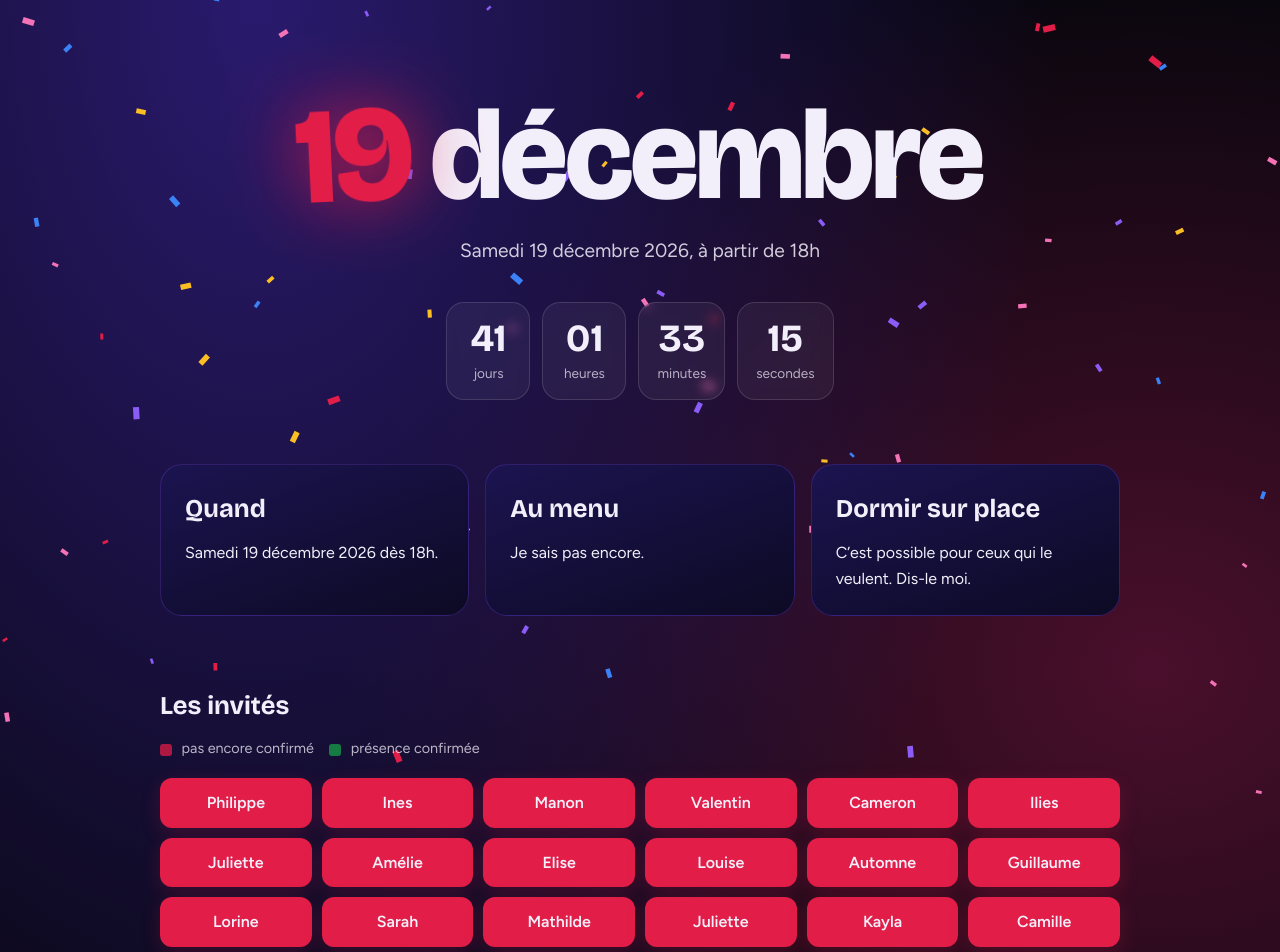
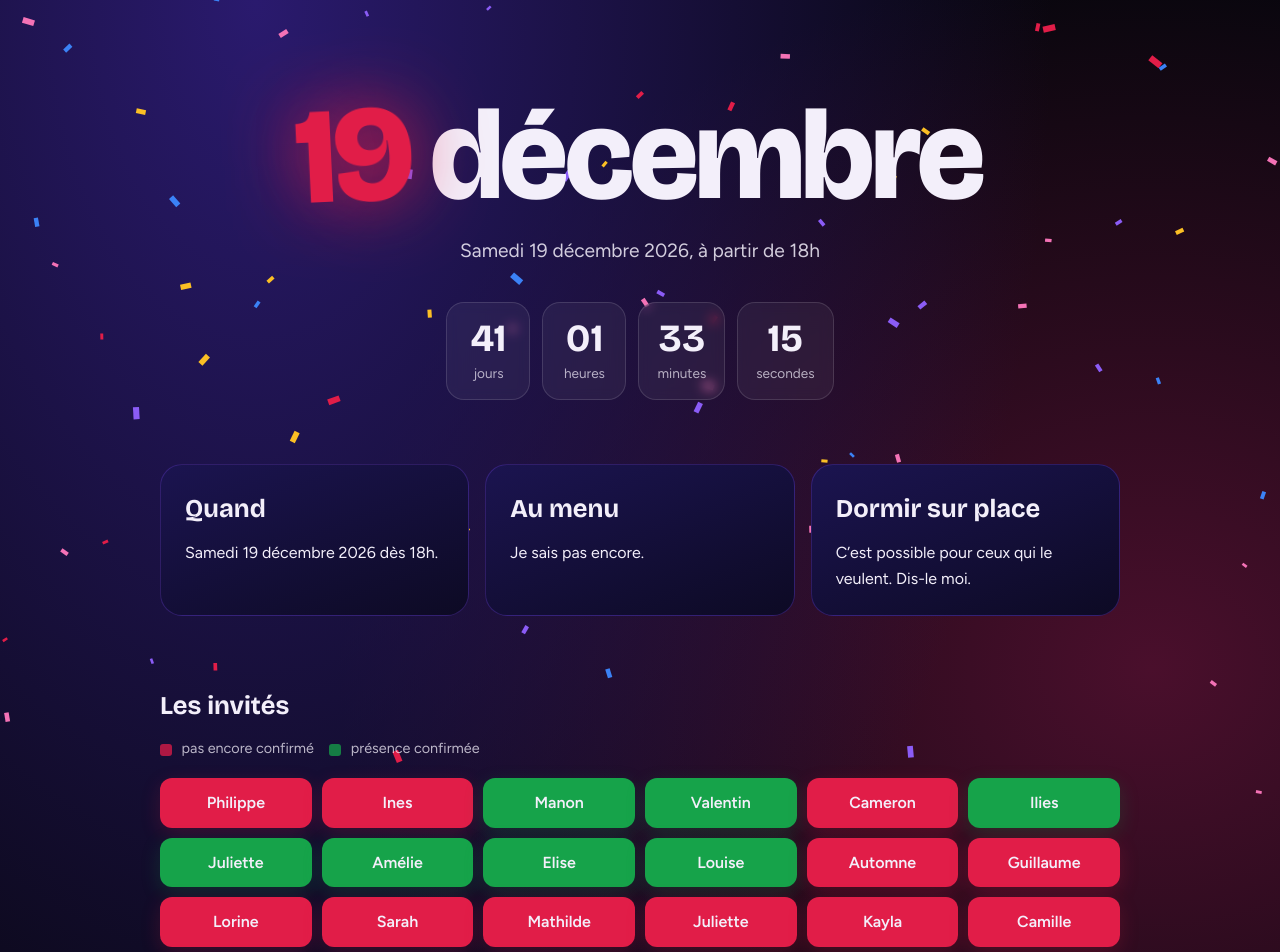
Before and after one commit to lesteack/Anniversaire-Noe, a Next.js app: page / in a window 1280 px wide. Shown: the top 952 px of the page. Built offline with nearby package versions, Linux system fonts and the light colour scheme.

Commit message:
Confirme la présence de Manon, Valentin, Ilies, Juliette, Amélie, Elise et Louise

```diff
--- a/app/guests.js
+++ b/app/guests.js
@@ -2,14 +2,14 @@
 export const guests = [
   { nom: 'Philippe', ok: false },
   { nom: 'Ines', ok: false },
-  { nom: 'Manon', ok: false },
-  { nom: 'Valentin', ok: false },
+  { nom: 'Manon', ok: true },
+  { nom: 'Valentin', ok: true },
   { nom: 'Cameron', ok: false },
-  { nom: 'Ilies', ok: false },
-  { nom: 'Juliette', ok: false },
-  { nom: 'Amélie', ok: false },
-  { nom: 'Elise', ok: false },
-  { nom: 'Louise', ok: false },
+  { nom: 'Ilies', ok: true },
+  { nom: 'Juliette', ok: true },
+  { nom: 'Amélie', ok: true },
+  { nom: 'Elise', ok: true },
+  { nom: 'Louise', ok: true },
   { nom: 'Automne', ok: false },
   { nom: 'Guillaume', ok: false },
   { nom: 'Lorine', ok: false },
```
